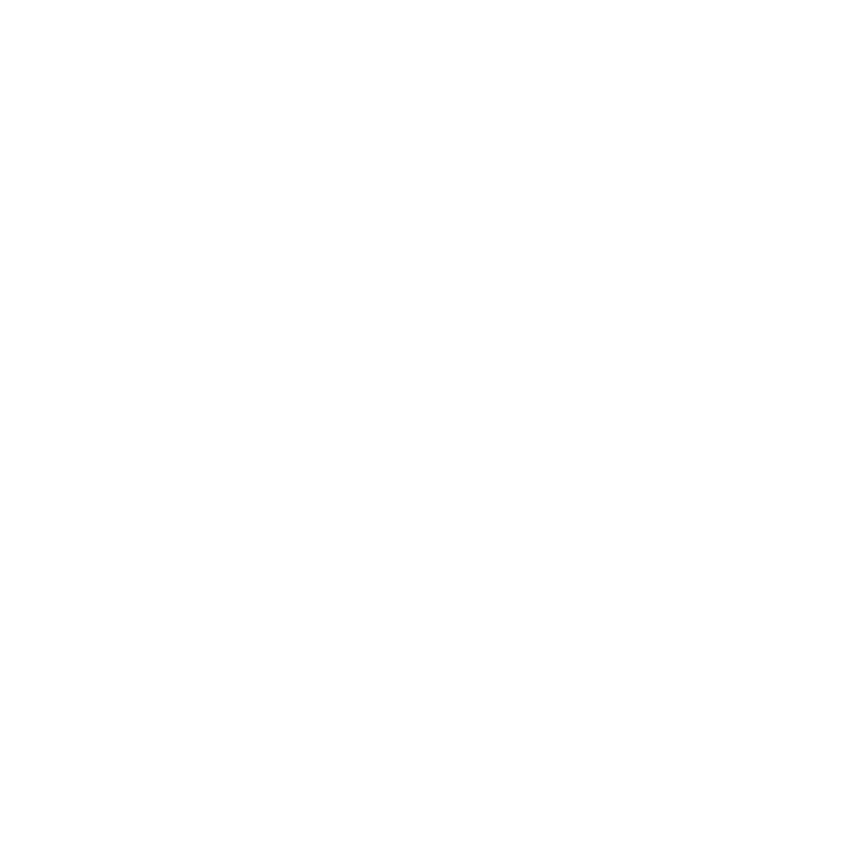
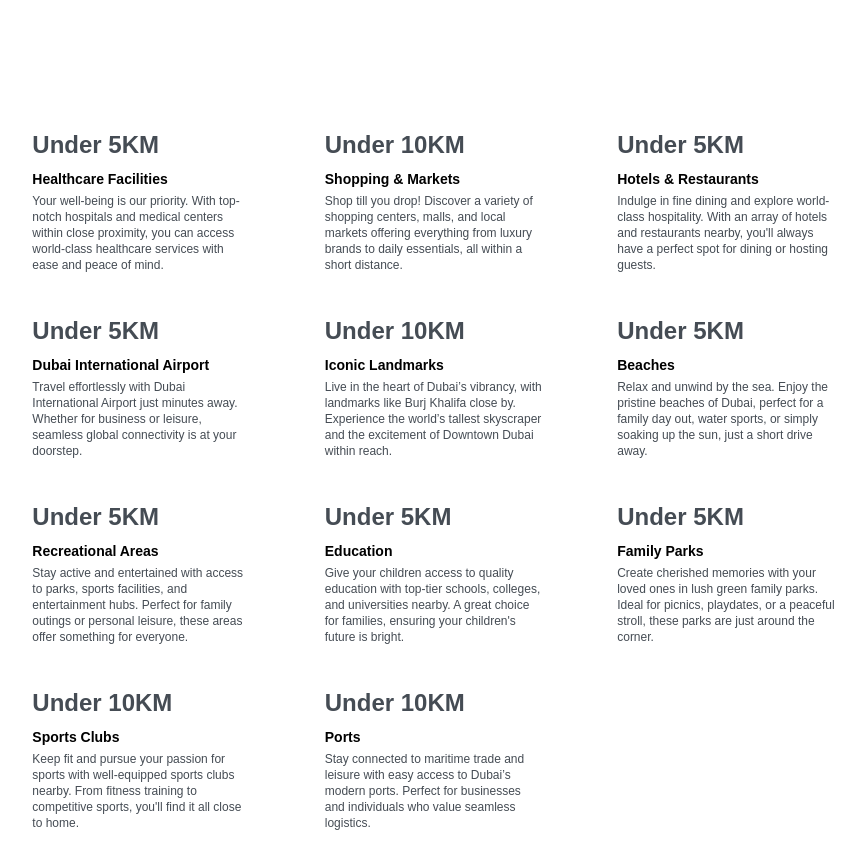
Before and after one commit to GigaGroupAE/Giga_Group_Website, a Next.js app: page / in a window 1280 px wide. Shown: the part 3840-4708 px from the top of the page, without its empty margins (206-1071 px from the left). Before the commit the page ends 3832 px from the top, so only its background shows below. Built offline with nearby package versions, Linux system fonts and the light colour scheme.

Commit message:
complete distace

```diff
--- /dev/null
+++ b/app/components/HomeComponents/DistanceDetails.jsx
@@ -0,0 +1,28 @@
+import { distanceMap } from "@/src/Data/DistanceData";
+import React from "react";
+
+const DistanceDetails = () => {
+  return (
+    <section className="my-32 bg-gray ">
+      <div className="w-4/6 mx-auto">
+        <div className="mx-auto grid  grid-cols-1 sm:grid-cols-2 gap-6 lg:grid-cols-3  bg-white">
+          {distanceMap.map((item, index) => (
+            <div key={index} className=" bg-white px-6 py-2  rounded-md border border-white ">
+              <h2 className="text-2xl font-bold text-TextandIcons font-poppins">
+                {item.heading}
+              </h2>
+              <h4 className="font-poppins text-sm font-semibold mt-2 mb-1">
+                {item?.subheading}
+              </h4>
+              <p className="font-poppins text-xs text-TextandIcons">
+                {item?.description}
+              </p>
+            </div>
+          ))}
+        </div>
+      </div>
+    </section>
+  );
+};
+
+export default DistanceDetails;
--- a/app/page.jsx
+++ b/app/page.jsx
@@ -4,6 +4,7 @@ import HomeHeroSeaction from "./components/HomeComponents/HomeHeroSeaction";
 import HomeAboutSeaction from "./components/HomeComponents/HomeAboutSeaction";
 import HomeTopFeatures from "./components/HomeComponents/HomeTopFeatures";
 import HomeMap from "./components/HomeComponents/HomeMap";
+import DistanceDetails from "./components/HomeComponents/DistanceDetails";
 
 export default function Home() {
   return (
@@ -17,6 +18,8 @@ export default function Home() {
       <HomeTopFeatures />
 
       <HomeMap />
+
+      <DistanceDetails />
     </main>
   );
 }
--- /dev/null
+++ b/src/Data/DistanceData.js
@@ -0,0 +1,68 @@
+export const distanceMap = [
+  {
+    heading: "Under 5KM",
+    subheading: "Healthcare Facilities",
+    description:
+      "Your well-being is our priority. With top-notch hospitals and medical centers within close proximity, you can access world-class healthcare services with ease and peace of mind.",
+  },
+  {
+    heading: "Under 10KM",
+    subheading: "Shopping & Markets",
+    description:
+      "Shop till you drop! Discover a variety of shopping centers, malls, and local markets offering everything from luxury brands to daily essentials, all within a short distance.",
+  },
+  {
+    heading: "Under 5KM",
+    subheading: "Hotels & Restaurants",
+    description:
+      "Indulge in fine dining and explore world-class hospitality. With an array of hotels and restaurants nearby, you'll always have a perfect spot for dining or hosting guests.",
+  },
+  {
+    heading: "Under 5KM",
+    subheading: "Dubai International Airport",
+    description:
+      "Travel effortlessly with Dubai International Airport just minutes away. Whether for business or leisure, seamless global connectivity is at your doorstep.",
+  },
+  {
+    heading: "Under 10KM",
+    subheading: "Iconic Landmarks",
+    description:
+      "Live in the heart of Dubai’s vibrancy, with landmarks like Burj Khalifa close by. Experience the world’s tallest skyscraper and the excitement of Downtown Dubai within reach.",
+  },
+  {
+    heading: "Under 5KM",
+    subheading: "Beaches",
+    description:
+      "Relax and unwind by the sea. Enjoy the pristine beaches of Dubai, perfect for a family day out, water sports, or simply soaking up the sun, just a short drive away.",
+  },
+  {
+    heading: "Under 5KM",
+    subheading: "Recreational Areas",
+    description:
+      "Stay active and entertained with access to parks, sports facilities, and entertainment hubs. Perfect for family outings or personal leisure, these areas offer something for everyone.",
+  },
+  {
+    heading: "Under 5KM",
+    subheading: "Education",
+    description:
+      "Give your children access to quality education with top-tier schools, colleges, and universities nearby. A great choice for families, ensuring your children's future is bright.",
+  },
+  {
+    heading: "Under 5KM",
+    subheading: "Family Parks",
+    description:
+      "Create cherished memories with your loved ones in lush green family parks. Ideal for picnics, playdates, or a peaceful stroll, these parks are just around the corner.",
+  },
+  {
+    heading: "Under 10KM",
+    subheading: "Sports Clubs",
+    description:
+      "Keep fit and pursue your passion for sports with well-equipped sports clubs nearby. From fitness training to competitive sports, you'll find it all close to home.",
+  },
+  {
+    heading: "Under 10KM",
+    subheading: "Ports",
+    description:
+      "Stay connected to maritime trade and leisure with easy access to Dubai’s modern ports. Perfect for businesses and individuals who value seamless logistics.",
+  },
+];
```
